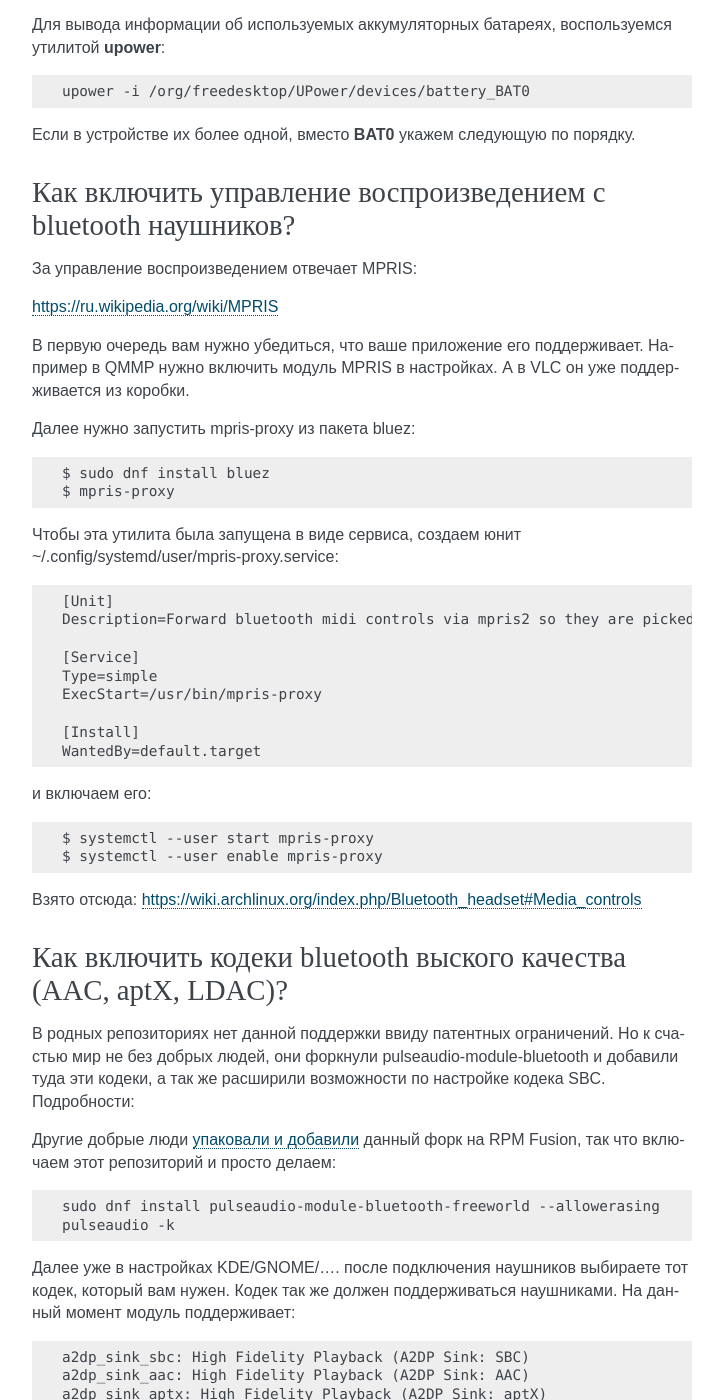
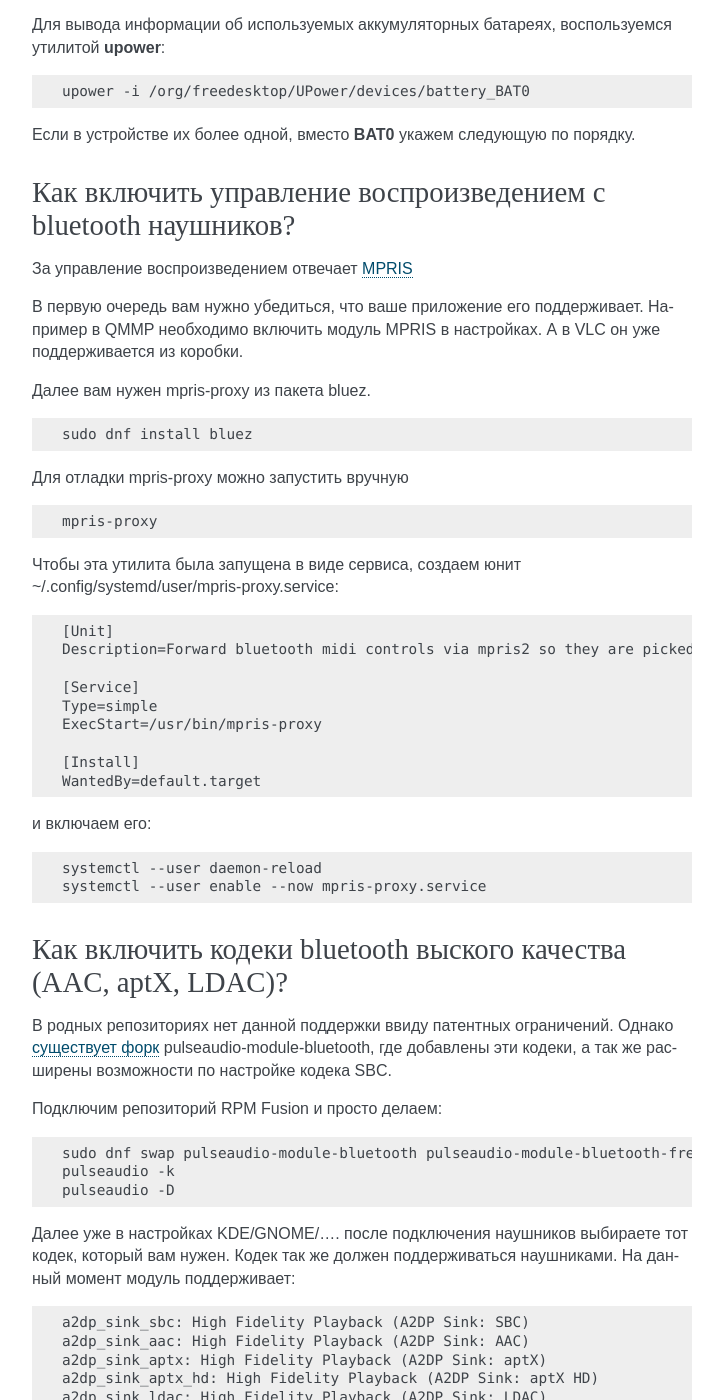
Before and after one commit to RussianFedora/FAQ, a Sphinx documentation site: the page built from source/hardware.rst, in a window 1280 px wide and 1400 px high, scrolled down 24433 px. Shown: the whole window, without its empty margins (388-1111 px from the left). Built offline with Sphinx 7.4.7, drawn with Linux system fonts in a browser that asks for light colours; comment, search, counter and statistics services are not loaded.

Commit message:
Fixing errors

```diff
--- a/source/hardware.rst
+++ b/source/hardware.rst
@@ -1369,20 +1369,23 @@ ICC профиль можно получить либо на сайте прои
 .. _enable-mpris:
 
 Как включить управление воспроизведением с bluetooth наушников?
-========================================================
+===================================================================
 
-За управление воспроизведением отвечает MPRIS:
+За управление воспроизведением отвечает `MPRIS <https://ru.wikipedia.org/wiki/MPRIS>`__
 
-https://ru.wikipedia.org/wiki/MPRIS
+В первую очередь вам нужно убедиться, что ваше приложение его поддерживает. Например в QMMP необходимо включить модуль MPRIS в настройках. А в VLC он уже поддерживается из коробки.
 
-В первую очередь вам нужно убедиться, что ваше приложение его поддерживает. Например в QMMP нужно включить модуль MPRIS в настройках. А в VLC он уже поддерживается из коробки.
-
-Далее нужно запустить mpris-proxy из пакета bluez:
+Далее вам нужен mpris-proxy из пакета bluez.
 
 .. code-block:: text
 
-    $ sudo dnf install bluez
-    $ mpris-proxy
+    sudo dnf install bluez
+
+Для отладки mpris-proxy можно запустить вручную
+
+.. code-block:: text
+
+    mpris-proxy
 
 Чтобы эта утилита была запущена в виде сервиса, создаем юнит ~/.config/systemd/user/mpris-proxy.service:
 
@@ -1402,25 +1405,25 @@ https://ru.wikipedia.org/wiki/MPRIS
 
 .. code-block:: text
 
-    $ systemctl --user start mpris-proxy
-    $ systemctl --user enable mpris-proxy
+    systemctl --user daemon-reload
+    systemctl --user enable --now mpris-proxy.service
 
-Взято отсюда: https://wiki.archlinux.org/index.php/Bluetooth_headset#Media_controls
 
 .. index:: bluetooth, hd-audio, aac, aptx, ldac, sbc
 .. _enable-hd-audio:
 
 Как включить кодеки bluetooth выского качества (AAC, aptX, LDAC)?
-========================================================
+=====================================================================
 
-В родных репозиториях нет данной поддержки ввиду патентных ограничений. Но к счастью мир не без добрых людей, они форкнули pulseaudio-module-bluetooth и добавили туда эти кодеки, а так же расширили возможности по настройке кодека SBC. Подробности:
+В родных репозиториях нет данной поддержки ввиду патентных ограничений. Однако `существует форк <https://github.com/EHfive/pulseaudio-modules-bt>`__ pulseaudio-module-bluetooth, где добавлены эти кодеки, а так же расширены возможности по настройке кодека SBC.
 
-Другие добрые люди `упаковали и добавили <https://github.com/EHfive/pulseaudio-modules-bt/issues/20>`__ данный форк на RPM Fusion, так что включаем этот репозиторий и просто делаем:
+Подключим репозиторий RPM Fusion и просто делаем:
 
 .. code-block:: text
 
-    sudo dnf install pulseaudio-module-bluetooth-freeworld --allowerasing
+    sudo dnf swap pulseaudio-module-bluetooth pulseaudio-module-bluetooth-freeworld
     pulseaudio -k
+    pulseaudio -D
 
 Далее уже в настройках KDE/GNOME/.... после подключения наушников выбираете тот кодек, который вам нужен. Кодек так же должен поддерживаться наушниками. На данный момент модуль поддерживает:
 
```
